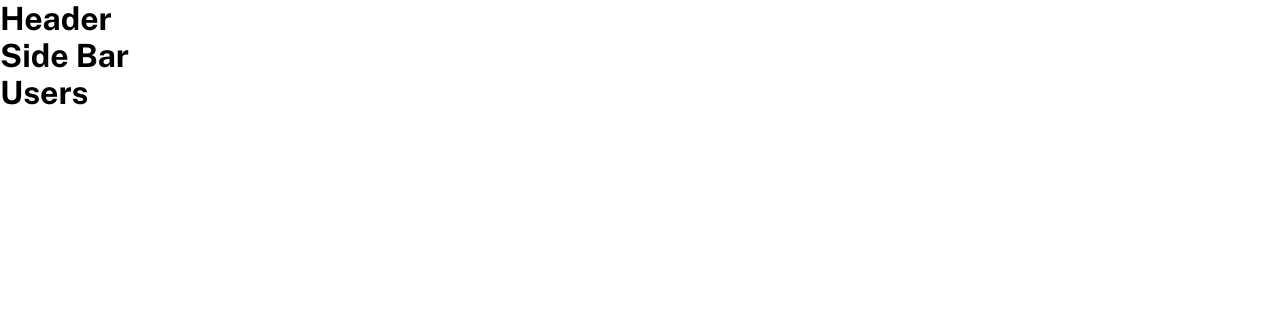
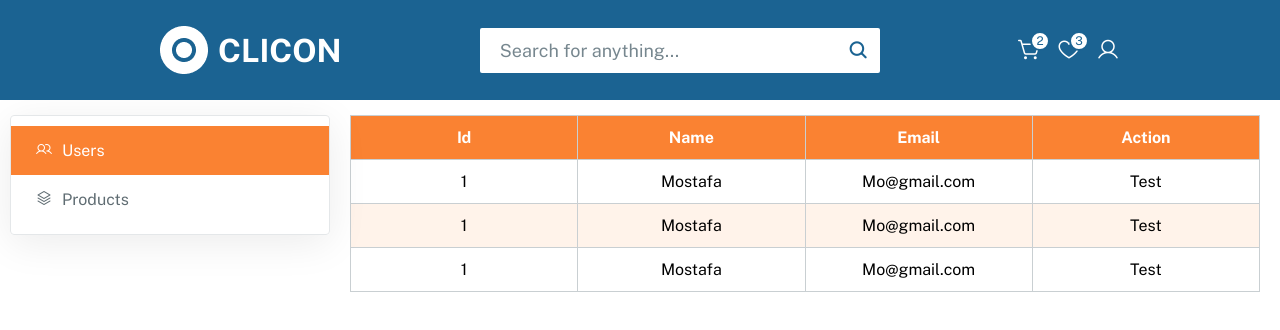
Before and after one commit to mostafasasa010/EcommerceAppWithReact, a React (Create React App) app: page /dashboard/users in a window 1280 px wide. Shown: the top 330 px of the page. Built offline with nearby package versions, Linux system fonts and the light colour scheme.

Commit message:
Structure Users Page

```diff
--- a/src/Components/Dashboard/HeaderDash.js
+++ b/src/Components/Dashboard/HeaderDash.js
@@ -1,8 +1,36 @@
+import { Link } from "react-router-dom";
+
 function HeaderDash() {
   return (
-    <div className="header-dash">
-      <h1>Header</h1>
-    </div>
+    <header className="main-header dash">
+      <div className="container">
+        <div>
+          <Link to="/">
+            <div className="logo">
+              <img src={require("../../Imgs/Icon.png")} alt="Logo" />
+              <h1>CLICON</h1>
+            </div>
+          </Link>
+          <div className="search-header">
+            <input placeholder="Search for anything..." />
+            <i className="ph ph-magnifying-glass"></i>
+          </div>
+          <div className="right">
+            <Link to="/cart" className="nav-cart">
+              <i className="ph ph-shopping-cart-simple"></i>
+              <span>2</span>
+            </Link>
+            <Link to="/fav" className="nav-fav">
+              <i className="ph ph-heart"></i>
+              <span>3</span>
+            </Link>
+            <Link to="/user" className="nav-user">
+              <i className="ph ph-user"></i>
+            </Link>
+          </div>
+        </div>
+      </div>
+    </header>
   );
 }
 
--- a/src/Components/Dashboard/SideBarDash.js
+++ b/src/Components/Dashboard/SideBarDash.js
@@ -1,7 +1,22 @@
+import { NavLink } from "react-router-dom";
+
 function SideBarDash() {
   return (
     <div className="side-dash">
-      <h1>Side Bar</h1>
+      <div>
+        <ul>
+          <li>
+            <NavLink activeclassname="active" to="users">
+              <i className="ph ph-users"></i>Users
+            </NavLink>
+          </li>
+          <li>
+            <NavLink activeclassname="active" to="products">
+              <i className="ph ph-stack"></i>Products
+            </NavLink>
+          </li>
+        </ul>
+      </div>
     </div>
   );
 }
--- a/src/Pages/Dashboard/Dashboard.js
+++ b/src/Pages/Dashboard/Dashboard.js
@@ -1,15 +1,15 @@
 import { Outlet } from "react-router-dom";
 import HeaderDash from "../../Components/Dashboard/HeaderDash";
 import SideBarDash from "../../Components/Dashboard/SideBarDash";
-import Footer from "../../Components/Website/Footer/Footer";
 
 function Dashboard() {
   return (
     <div className="dashboard">
       <HeaderDash />
       <SideBarDash />
-      <Outlet />
-      {/* <Footer /> */}
+      <main>
+        <Outlet />
+      </main>
     </div>
   );
 }
--- a/src/Pages/Dashboard/Users.js
+++ b/src/Pages/Dashboard/Users.js
@@ -1,7 +1,36 @@
 function Users() {
   return (
-    <div className="users-dash">
-      <h1>Users</h1>
+    <div className="users">
+      <table>
+        <thead>
+          <tr>
+            <th>Id</th>
+            <th>Name</th>
+            <th>Email</th>
+            <th>Action</th>
+          </tr>
+        </thead>
+        <tbody>
+          <tr>
+            <td>1</td>
+            <td>Mostafa</td>
+            <td>Mo@gmail.com</td>
+            <td>Test</td>
+          </tr>
+          <tr>
+            <td>1</td>
+            <td>Mostafa</td>
+            <td>Mo@gmail.com</td>
+            <td>Test</td>
+          </tr>
+          <tr>
+            <td>1</td>
+            <td>Mostafa</td>
+            <td>Mo@gmail.com</td>
+            <td>Test</td>
+          </tr>
+        </tbody>
+      </table>
     </div>
   );
 }
--- /dev/null
+++ b/src/Style/Sass/Layout/_SideBarDash.scss
@@ -0,0 +1,34 @@
+.side-dash {
+  position: fixed;
+  width: 25%;
+  height: calc(100vh - 100px);
+  left: 10px;
+  top: 115px;
+  > div {
+    box-shadow: 0px 8px 40px 0px rgba(0, 0, 0, 0.08);
+    border: 1px solid var(--gray-100);
+    border-radius: 4px;
+    padding: 10px 0;
+    ul {
+      width: 100%;
+      li {
+        width: 100%;
+        a {
+          display: block;
+          width: 100%;
+          padding: 15px 25px;
+          color: var(--gray-600);
+          background-color: var(--gray-00);
+          transition: 0.3s;
+          &.active {
+            color: var(--gray-00);
+            background-color: var(--primary-500);
+          }
+          i {
+            margin-right: 10px;
+          }
+        }
+      }
+    }
+  }
+}
--- a/src/Style/Sass/Layout/_header.scss
+++ b/src/Style/Sass/Layout/_header.scss
@@ -13,6 +13,9 @@ header.main-header {
   @include small {
     height: 80px;
     margin-top: 50px;
+  }
+  &.dash {
+    margin-top: 0px;
   }
   .container {
     > div {
--- /dev/null
+++ b/src/Style/Sass/Pages/_Users.scss
@@ -0,0 +1,26 @@
+.users {
+  padding: 0 20px 20px;
+  table {
+    width: 100%;
+    border-collapse: collapse;
+    table-layout: fixed;
+    overflow: hidden;
+    tr:nth-child(even) {
+      background-color: rgb(255 231 214 / 50%);
+    }
+    th,
+    td {
+      padding: 12px;
+      border: 1px solid var(--gray-200);
+      text-align: center;
+    }
+    th {
+      background-color: var(--primary-500);
+      color: var(--gray-00);
+    }
+    td {
+      overflow: hidden;
+      text-overflow: ellipsis;
+    }
+  }
+}
--- /dev/null
+++ b/src/Style/Sass/Pages/_dashboard.scss
@@ -0,0 +1,8 @@
+.dashboard {
+  position: relative;
+  main {
+    width: calc(75% - 10px);
+    margin-left: calc(25% + 10px);
+    margin-top: 115px;
+  }
+}
--- a/src/Style/main.css
+++ b/src/Style/main.css
@@ -360,6 +360,9 @@ header.main-header {
     margin-top: 50px;
   }
 }
+header.main-header.dash {
+  margin-top: 0px;
+}
 header.main-header .container > div {
   display: flex;
   align-items: center;
@@ -561,6 +564,41 @@ footer.main-footer .foot span {
   }
 }
 
+.side-dash {
+  position: fixed;
+  width: 25%;
+  height: calc(100vh - 100px);
+  left: 10px;
+  top: 115px;
+}
+.side-dash > div {
+  box-shadow: 0px 8px 40px 0px rgba(0, 0, 0, 0.08);
+  border: 1px solid var(--gray-100);
+  border-radius: 4px;
+  padding: 10px 0;
+}
+.side-dash > div ul {
+  width: 100%;
+}
+.side-dash > div ul li {
+  width: 100%;
+}
+.side-dash > div ul li a {
+  display: block;
+  width: 100%;
+  padding: 15px 25px;
+  color: var(--gray-600);
+  background-color: var(--gray-00);
+  transition: 0.3s;
+}
+.side-dash > div ul li a.active {
+  color: var(--gray-00);
+  background-color: var(--primary-500);
+}
+.side-dash > div ul li a i {
+  margin-right: 10px;
+}
+
 .sign-up {
   width: 100%;
   padding-bottom: 40px;
@@ -675,4 +713,40 @@ footer.main-footer .foot span {
   margin-top: 140px;
 }
 
+.dashboard {
+  position: relative;
+}
+.dashboard main {
+  width: calc(75% - 10px);
+  margin-left: calc(25% + 10px);
+  margin-top: 115px;
+}
+
+.users {
+  padding: 0 20px 20px;
+}
+.users table {
+  width: 100%;
+  border-collapse: collapse;
+  table-layout: fixed;
+  overflow: hidden;
+}
+.users table tr:nth-child(even) {
+  background-color: rgba(255, 231, 214, 0.5);
+}
+.users table th,
+.users table td {
+  padding: 12px;
+  border: 1px solid var(--gray-200);
+  text-align: center;
+}
+.users table th {
+  background-color: var(--primary-500);
+  color: var(--gray-00);
+}
+.users table td {
+  overflow: hidden;
+  text-overflow: ellipsis;
+}
+
 /*# sourceMappingURL=main.css.map */
--- a/src/Style/main.scss
+++ b/src/Style/main.scss
@@ -16,6 +16,7 @@
 @import "Sass/Layout/topHeader";
 @import "Sass/Layout/header";
 @import "Sass/Layout/footer";
+@import "Sass/Layout/SideBarDash";
 
 // Pages Files
 @import "Sass/Pages/signUp";
@@ -23,3 +24,5 @@
 @import "Sass/Pages/cartPage";
 @import "Sass/Pages/favPage";
 @import "Sass/Pages/userPage";
+@import "Sass/Pages/dashboard";
+@import "Sass/Pages/Users";
```
Also changed, not shown: 1 other file (tests, documents, lock files or other folders).
